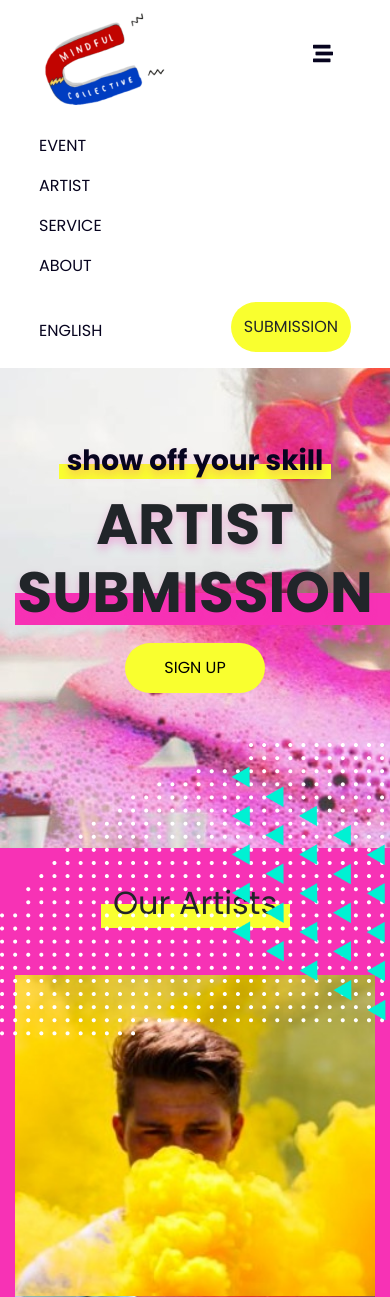
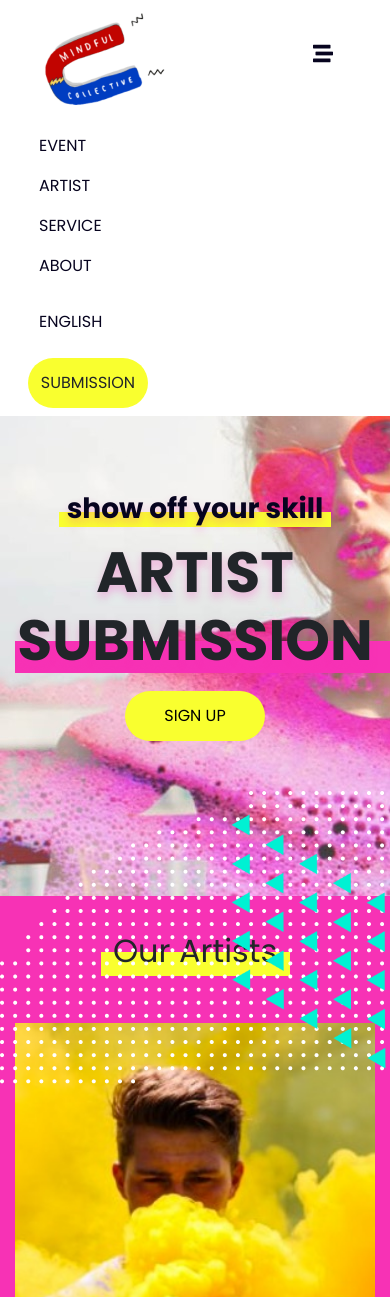
Before and after one commit to pinplengpai/mindful, a PHP site: page / in a window 390 px wide, after a click that opens the changed part; the page is wider, and only the part inside the window is pictured. Shown: the top 1297 px of that part. Run offline with PHP 8.4, Linux system fonts and the light colour scheme.

Commit message:
responsive design navbar

```diff
--- a/css/style.css
+++ b/css/style.css
@@ -54,6 +54,9 @@
     color: #07041F;
     position: relative; }
 
+@media only screen and (max-width: 768px) {
+  #navbar-main .button-yellow {
+    margin: 0 0 0 -11px; } }
 .button-yellow {
   margin-top: 54px;
   margin-left: 20px;
--- a/header.php
+++ b/header.php
@@ -19,16 +19,16 @@
                 <div class="collapse navbar-collapse" id="navbarTogglerDemo03">
                   <ul class="navbar-nav mr-auto mt-2 mt-lg-0">
                     <li class="nav-item pr-4">
-                      <a class="nav-link" href="page2.php">EVENT <span class="sr-only">(current)</span></a>
+                      <a class="nav-link" href="event.php">EVENT <span class="sr-only">(current)</span></a>
                     </li>
                     <li class="nav-item pr-4">
-                      <a class="nav-link" href="page3.php">ARTIST</a>
+                      <a class="nav-link" href="artist.php">ARTIST</a>
                     </li>
                     <li class="nav-item pr-4">
-                        <a class="nav-link" href="#">SERVICE <span class="sr-only">(current)</span></a>
+                        <a class="nav-link" href="service.php">SERVICE <span class="sr-only">(current)</span></a>
                     </li>
                     <li class="nav-item pr-4">
-                        <a class="nav-link" href="page5.php">ABOUT</a>
+                        <a class="nav-link" href="about.php">ABOUT</a>
                     </li>
                   </ul>
                   <form class="form-inline my-2 my-lg-0">
@@ -40,7 +40,8 @@
                             <a class="nav-link thai" href="#">ไทย</a>
                         </li>
                     </ul>
-                    <button class="btn button-yellow my-2 my-sm-0" type="submit">SUBMISSION</button>
                   </form>
+                  <button class="btn button-yellow my-2 my-sm-0" type="submit">SUBMISSION</button>
+
                 </div>
         </nav>
--- a/index.php
+++ b/index.php
@@ -36,7 +36,7 @@
             </div>
             <div class="row">
                 <div class="col-12 col-sm-6 col-md-3 col-lg-3 artist-box p-0">
-                    <a href="page4.php">
+                    <a href="artist-detail.php">
                         <div class="box-bg p1" style='background-image:url("images/artist-ex-1.jpg")'></div>
                         <div class="box-hover">
                             <lottie-player
--- a/scss/components/_navbar.scss
+++ b/scss/components/_navbar.scss
@@ -60,3 +60,12 @@
 //         }
 //    }
 }
+
+@media only screen and (max-width: 768px){
+    #navbar-main{
+        .button-yellow{
+            margin: 0 0 0 -11px;
+        }
+    }
+
+}
--- a/scss/layouts/__layouts-dir.scss
+++ b/scss/layouts/__layouts-dir.scss
@@ -1,6 +1,6 @@
 @import "_index.scss";
-@import "_page2.scss";
-@import "_page3.scss";
-@import "_page4.scss";
-@import "_page5.scss";
-@import "_page6.scss"
+@import "_event.scss";
+@import "_artist.scss";
+@import "_artist-detail.scss";
+@import "_about.scss";
+@import "_event-detail.scss"
```
Also changed, not shown: about.php (renamed from page5.php), artist-detail.php (renamed from page4.php), artist.php (renamed from page3.php), event-detail.php (renamed from page6.php), event.php (renamed from page2.php), scss/layouts/_about.scss (renamed from scss/layouts/_page5.scss), scss/layouts/_artist-detail.scss (renamed from scss/layouts/_page4.scss), scss/layouts/_artist.scss (renamed from scss/layouts/_page3.scss), scss/layouts/_event-detail.scss (renamed from scss/layouts/_page6.scss), scss/layouts/_event.scss (renamed from scss/layouts/_page2.scss), 1 other file.
